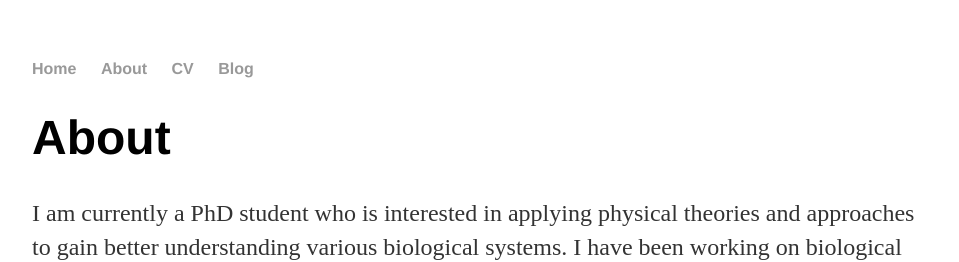
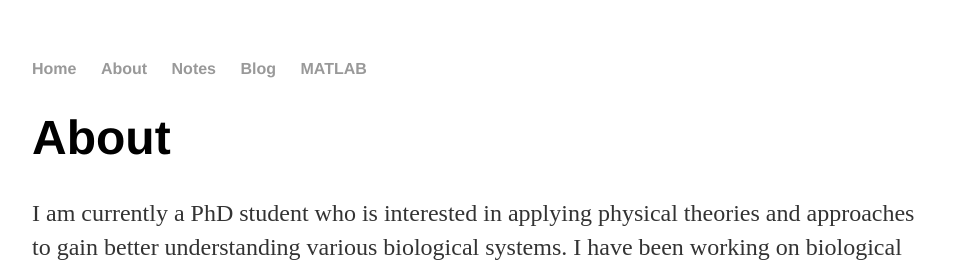
Before and after one commit to nevaehRen/shawnqin.github.io, a Jekyll site: the page built from about/index.html, in a window 1280 px wide. Shown: the top 262 px of the page, without its empty margins (160-1119 px from the left). Built offline with Jekyll 4.4.1, drawn with Linux system fonts in a browser that asks for light colours.

Commit message:
add categories

```diff
--- a/_layouts/default.html
+++ b/_layouts/default.html
@@ -10,8 +10,9 @@
 	    		<ul>
 	        		<li><a href="/">Home</a></li>
 		        	<li><a href="/about">About</a></li>
-	        		<li><a href="/note">CV</a></li>
+	        		<li><a href="/note">Notes</a></li>
 	        		<li><a href="/blog">Blog</a></li>
+	        		<li><a href="/note">MATLAB</a></li>
 
 	    		</ul>
 			</nav>
```
